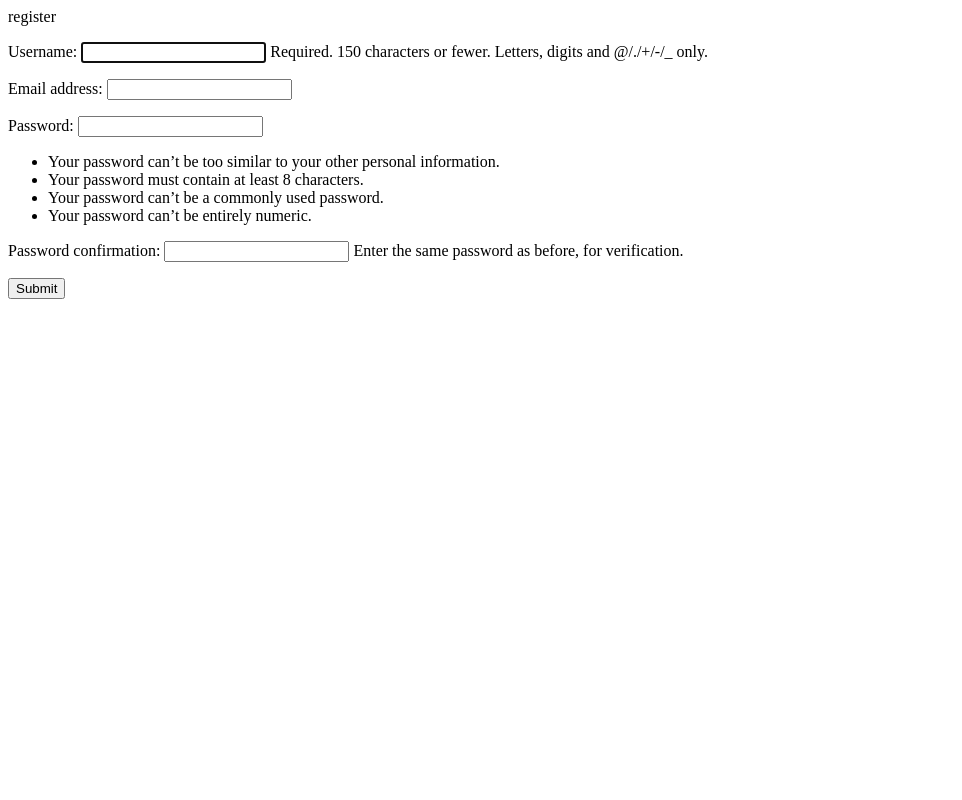
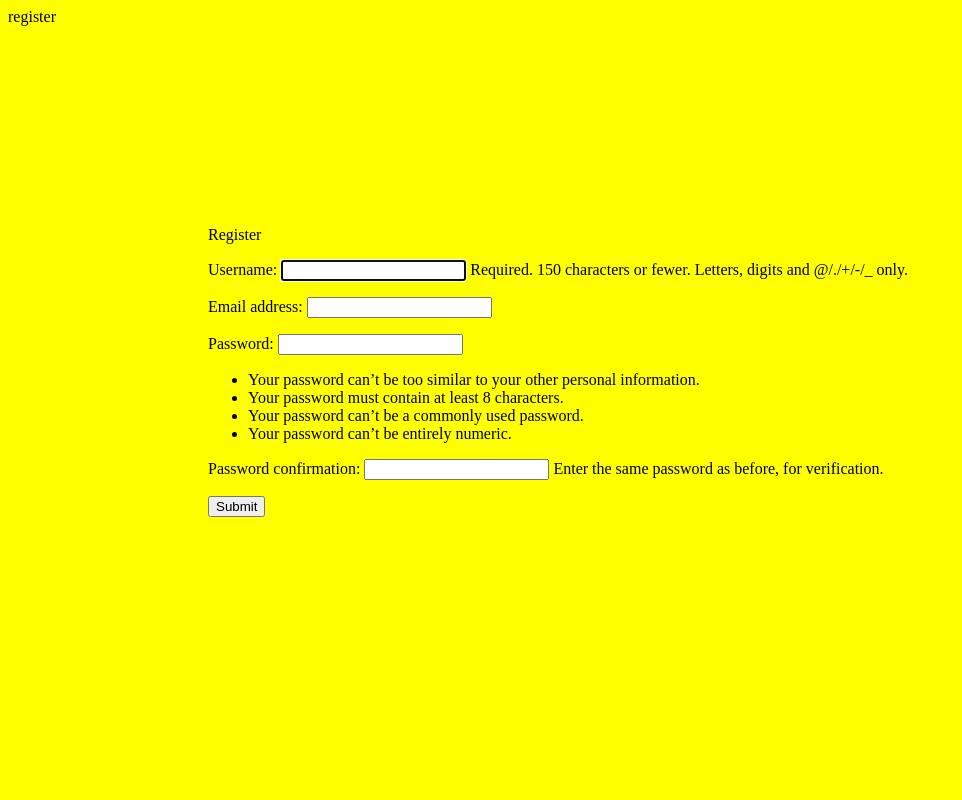
Before and after one commit to Sundeep842/movie-backend, a Django app: page /register/ in a window 1280 px wide. Shown: the whole page, without its empty margins (0-962 px from the left). Run offline with Django 3.2, Linux system fonts and the light colour scheme.

Commit message:
added .js

```diff
--- a/back_end_mvtks/homepage/templates/register.html
+++ b/back_end_mvtks/homepage/templates/register.html
@@ -1,7 +1,19 @@
 register
-
+<style>
+body{
+    background-color:yellow;
+}
+.register{
+    padding: 200px;
+}
+</style>
+<body>
+<div class ="register">
+Register
 <form method = 'POST' action="">
 {% csrf_token %}
 {{form.as_p}}
 <input type='submit' name="Create User"/>
 </form>
+</div>
+</body>
--- a/back_end_mvtks/homepage/urls.py
+++ b/back_end_mvtks/homepage/urls.py
@@ -5,11 +5,11 @@ from . import views
 
 
 urlpatterns = [
-
+    path('',views.register),
     path('register/',views.register),
     path('login/', views.loggingin, name="login"),
     path('homepage/', views.home,name='homepage'),
     path('logout/', views.loggingout,name='logout'),
-    path('moviecity/', views.movie_city,name='homepage'),
+    path('moviecity/', views.movie_city,name='moviecity'),
 
 ]
--- a/back_end_mvtks/homepage/views.py
+++ b/back_end_mvtks/homepage/views.py
@@ -17,7 +17,9 @@ def home(request):
     if request.user.is_authenticated:
         a=Movies.objects.values('title','image','genre','city').distinct()
         serializer=MoviesSerializer(a,many=True)
-        return JsonResponse(serializer.data,safe=False)
+        context={'data':serializer.data}
+        return render(request,'homepage.js',context)
+        #return JsonResponse(serializer.data,safe=False)
     else:
         return redirect('login')
 
```
Also changed, not shown: back_end_mvtks/homepage/templates/homepage.js (added, +11 -0 lines), 1 other file.
